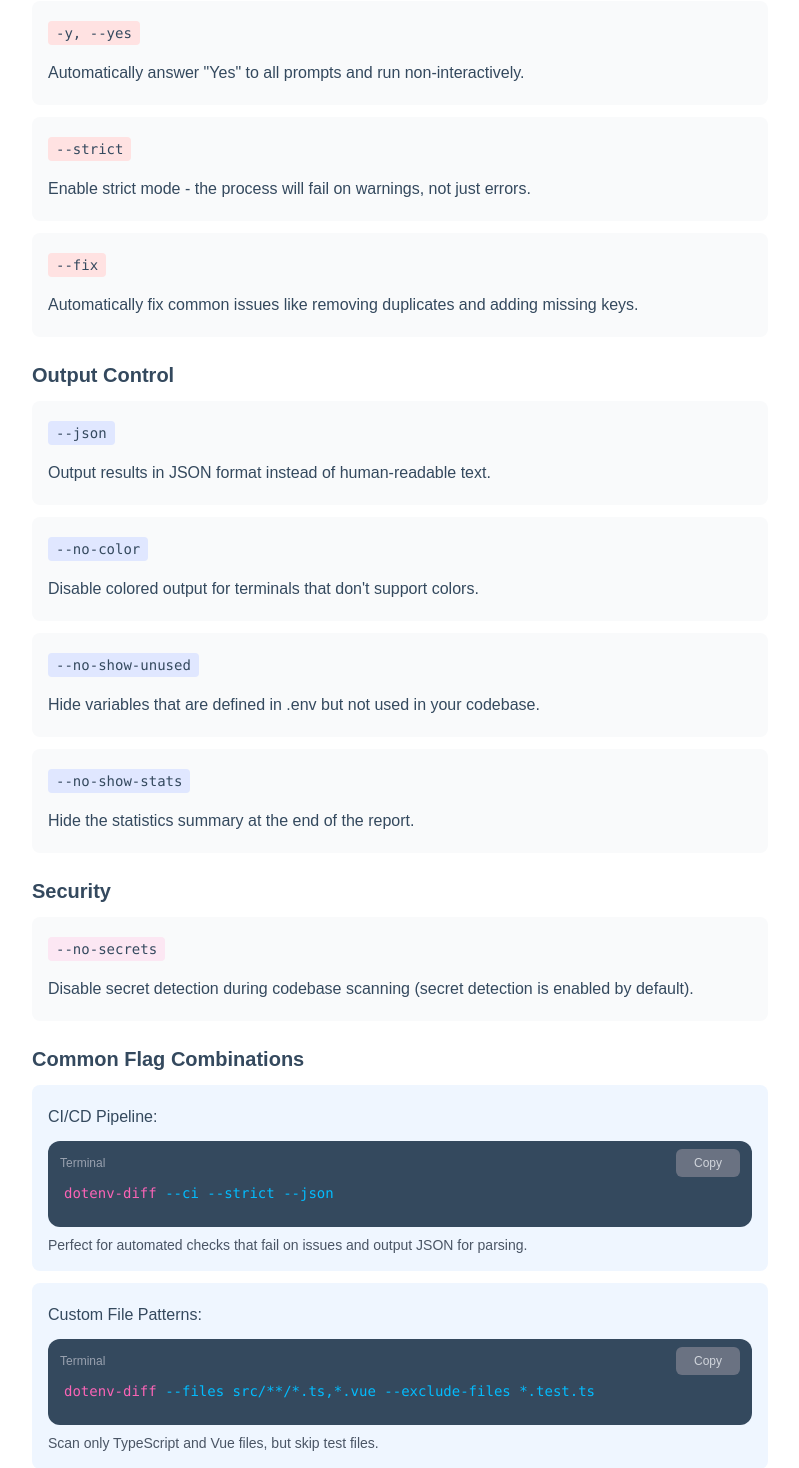
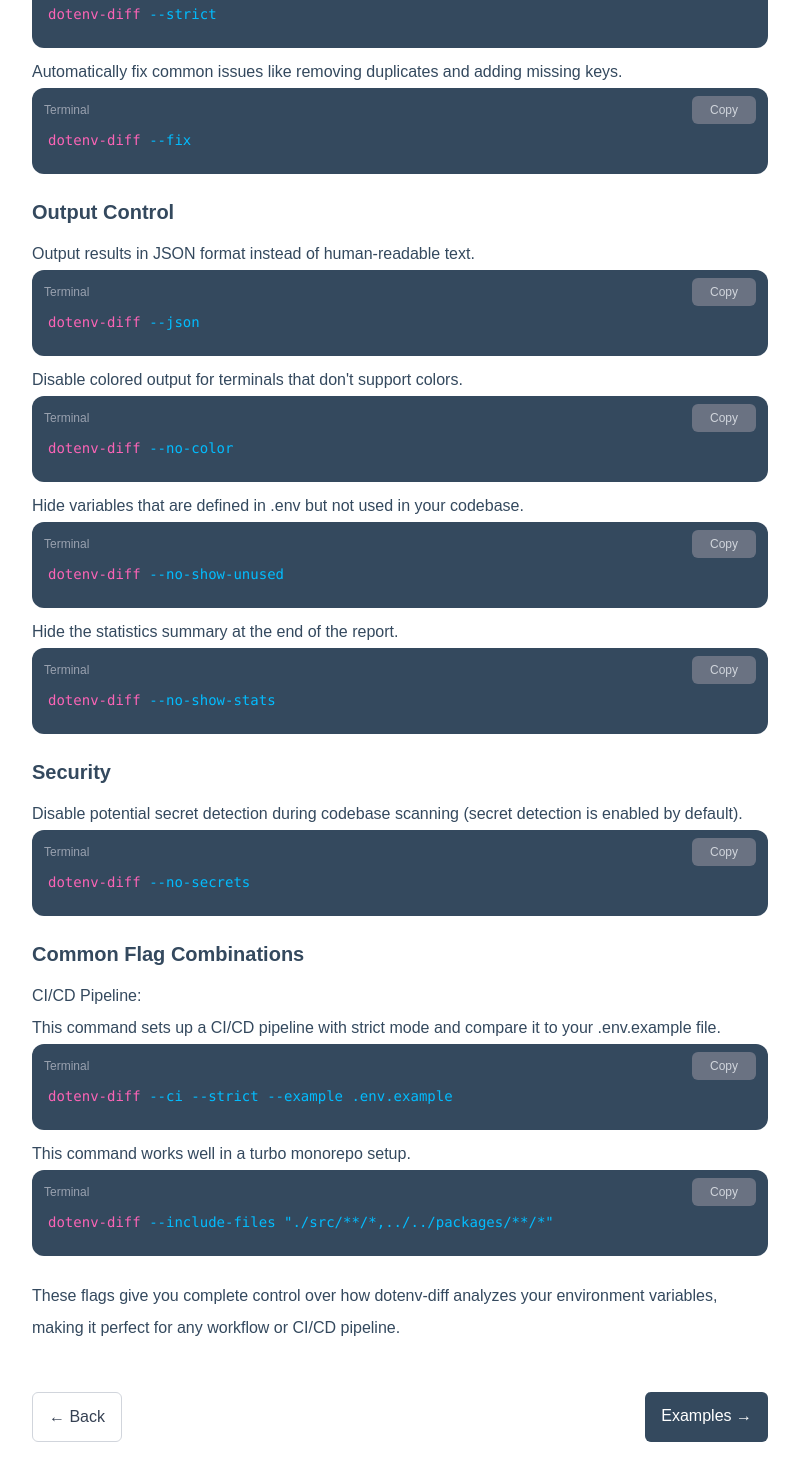
Before and after one commit to Chrilleweb/dotenv-diff-docs, a SvelteKit app: page /flags in a window 1280 px wide. Shown: the part 3062-4530 px from the top of the page, without its empty margins (368-1167 px from the left). Built offline with nearby package versions, Linux system fonts and the light colour scheme.

Commit message:
commandline flags page

```diff
--- a/src/routes/flags/+page.svelte
+++ b/src/routes/flags/+page.svelte
@@ -104,12 +104,8 @@
 				onClick={() => openModal('/compare.png')}
 				extraClasses="mt-4"
 			/>
-
-			<div class="space-y-3">
 			<p class="mt-2">Together with compare, check values between your .env* files</p>
 			<CodeBlock label="Terminal" command="dotenv-diff --compare --check-values" />
-
-
 			<p class="mt-2">Together with compare, you can allow duplicate values.</p>
 			<CodeBlock label="Terminal" command="dotenv-diff --compare --allow-duplicates" />
 			<p class="mt-2">
@@ -117,135 +113,79 @@
 				duplicate, gitignore.
 			</p>
 			<CodeBlock label="Terminal" command="dotenv-diff --compare --only missing,duplicate" />
-                <p>By running --compare without having a .env or .env.example file, you will be prompted to create one.</p>
+			<p>
+				By running --compare without having a .env or .env.example file, you will be prompted to
+				create one.
+			</p>
 			<ClickableImage
 				src="/compare-yes.png"
 				alt="Scan report showing unused keys"
 				onClick={() => openModal('/compare-yes.png')}
 			/>
-                <p class="mt-2">You can automatically answer "Yes" to all prompts and run non-interactively. in this scenario, you will not be prompted to create a .env from your existing .env.example file.</p>
+			<p class="mt-2">
+				You can automatically answer "Yes" to all prompts and run non-interactively. in this
+				scenario, you will not be prompted to create a .env from your existing .env.example file.
+			</p>
 			<CodeBlock label="Terminal" command="dotenv-diff --compare --yes" />
-			</div>
 		</section>
 
 		<section>
 			<h2 class="mb-3 text-xl font-semibold">Automation & CI/CD</h2>
-
-			<div class="space-y-3">
-				<div class="rounded-lg bg-gray-50 p-4 dark:bg-gray-800">
-					<code class="rounded bg-red-100 px-2 py-1 font-mono text-sm dark:bg-red-900">--ci</code>
 					<p class="mt-2">
 						Run in CI mode: non-interactive and never creates files. Perfect for continuous
 						integration.
 					</p>
-				</div>
-
-				<div class="rounded-lg bg-gray-50 p-4 dark:bg-gray-800">
-					<code class="rounded bg-red-100 px-2 py-1 font-mono text-sm dark:bg-red-900"
-						>-y, --yes</code
-					>
-					<p class="mt-2">Automatically answer "Yes" to all prompts and run non-interactively.</p>
-				</div>
-
-				<div class="rounded-lg bg-gray-50 p-4 dark:bg-gray-800">
-					<code class="rounded bg-red-100 px-2 py-1 font-mono text-sm dark:bg-red-900"
-						>--strict</code
-					>
+                    <CodeBlock label="Terminal" command="dotenv-diff --ci" />
 					<p class="mt-2">
 						Enable strict mode - the process will fail on warnings, not just errors.
 					</p>
-				</div>
+                    <CodeBlock label="Terminal" command="dotenv-diff --strict" />
 
-				<div class="rounded-lg bg-gray-50 p-4 dark:bg-gray-800">
-					<code class="rounded bg-red-100 px-2 py-1 font-mono text-sm dark:bg-red-900">--fix</code>
 					<p class="mt-2">
 						Automatically fix common issues like removing duplicates and adding missing keys.
 					</p>
-				</div>
-			</div>
+                    <CodeBlock label="Terminal" command="dotenv-diff --fix" />
 		</section>
 
 		<section>
 			<h2 class="mb-3 text-xl font-semibold">Output Control</h2>
 
-			<div class="space-y-3">
-				<div class="rounded-lg bg-gray-50 p-4 dark:bg-gray-800">
-					<code class="rounded bg-indigo-100 px-2 py-1 font-mono text-sm dark:bg-indigo-900"
-						>--json</code
-					>
 					<p class="mt-2">Output results in JSON format instead of human-readable text.</p>
-				</div>
+                    <CodeBlock label="Terminal" command="dotenv-diff --json" />
 
-				<div class="rounded-lg bg-gray-50 p-4 dark:bg-gray-800">
-					<code class="rounded bg-indigo-100 px-2 py-1 font-mono text-sm dark:bg-indigo-900"
-						>--no-color</code
-					>
 					<p class="mt-2">Disable colored output for terminals that don't support colors.</p>
-				</div>
+                    <CodeBlock label="Terminal" command="dotenv-diff --no-color" />
 
-				<div class="rounded-lg bg-gray-50 p-4 dark:bg-gray-800">
-					<code class="rounded bg-indigo-100 px-2 py-1 font-mono text-sm dark:bg-indigo-900"
-						>--no-show-unused</code
-					>
 					<p class="mt-2">Hide variables that are defined in .env but not used in your codebase.</p>
-				</div>
+                    <CodeBlock label="Terminal" command="dotenv-diff --no-show-unused" />
 
-				<div class="rounded-lg bg-gray-50 p-4 dark:bg-gray-800">
-					<code class="rounded bg-indigo-100 px-2 py-1 font-mono text-sm dark:bg-indigo-900"
-						>--no-show-stats</code
-					>
 					<p class="mt-2">Hide the statistics summary at the end of the report.</p>
-				</div>
-			</div>
+                    <CodeBlock label="Terminal" command="dotenv-diff --no-show-stats" />
 		</section>
 
 		<section>
 			<h2 class="mb-3 text-xl font-semibold">Security</h2>
 
-			<div class="space-y-3">
-				<div class="rounded-lg bg-gray-50 p-4 dark:bg-gray-800">
-					<code class="rounded bg-pink-100 px-2 py-1 font-mono text-sm dark:bg-pink-900"
-						>--no-secrets</code
-					>
 					<p class="mt-2">
-						Disable secret detection during codebase scanning (secret detection is enabled by
+						Disable potential secret detection during codebase scanning (secret detection is enabled by
 						default).
 					</p>
-				</div>
-			</div>
+                    <CodeBlock label="Terminal" command="dotenv-diff --no-secrets" />
+
 		</section>
 
 		<section>
 			<h2 class="mb-3 text-xl font-semibold">Common Flag Combinations</h2>
 
-			<div class="space-y-3">
-				<div class="rounded-lg bg-blue-50 p-4 dark:bg-blue-900">
-					<p class="mb-2 font-medium">CI/CD Pipeline:</p>
-					<CodeBlock label="Terminal" command="dotenv-diff --ci --strict --json" />
-					<p class="mt-2 text-sm text-gray-600 dark:text-gray-400">
-						Perfect for automated checks that fail on issues and output JSON for parsing.
-					</p>
-				</div>
+					<p class="mt-2">CI/CD Pipeline:</p>
+                    <p>This command sets up a CI/CD pipeline with strict mode and compare it to your .env.example file.</p>
+					<CodeBlock label="Terminal" command="dotenv-diff --ci --strict --example .env.example" />
 
-				<div class="rounded-lg bg-blue-50 p-4 dark:bg-blue-900">
-					<p class="mb-2 font-medium">Custom File Patterns:</p>
+                    <p class="mt-2">This command works well in a turbo monorepo setup.</p>
                     <CodeBlock
                      label="Terminal"
-						command="dotenv-diff --files src/**/*.ts,*.vue --exclude-files *.test.ts"
+                     command='dotenv-diff --include-files "./src/**/*,../../packages/**/*"'
                       />
-					<p class="mt-2 text-sm text-gray-600 dark:text-gray-400">
-						Scan only TypeScript and Vue files, but skip test files.
-					</p>
-				</div>
-
-				<div class="rounded-lg bg-blue-50 p-4 dark:bg-blue-900">
-					<p class="mb-2 font-medium">Focus on Missing Variables:</p>
-					<CodeBlock label="Terminal" command="dotenv-diff --only missing --no-show-unused" />
-					<p class="mt-2 text-sm text-gray-600 dark:text-gray-400">
-						Only check for missing variables and hide unused ones.
-					</p>
-				</div>
-			</div>
 		</section>
 	</div>
 
```
Lines whose indentation alone changed are shown as unchanged.
